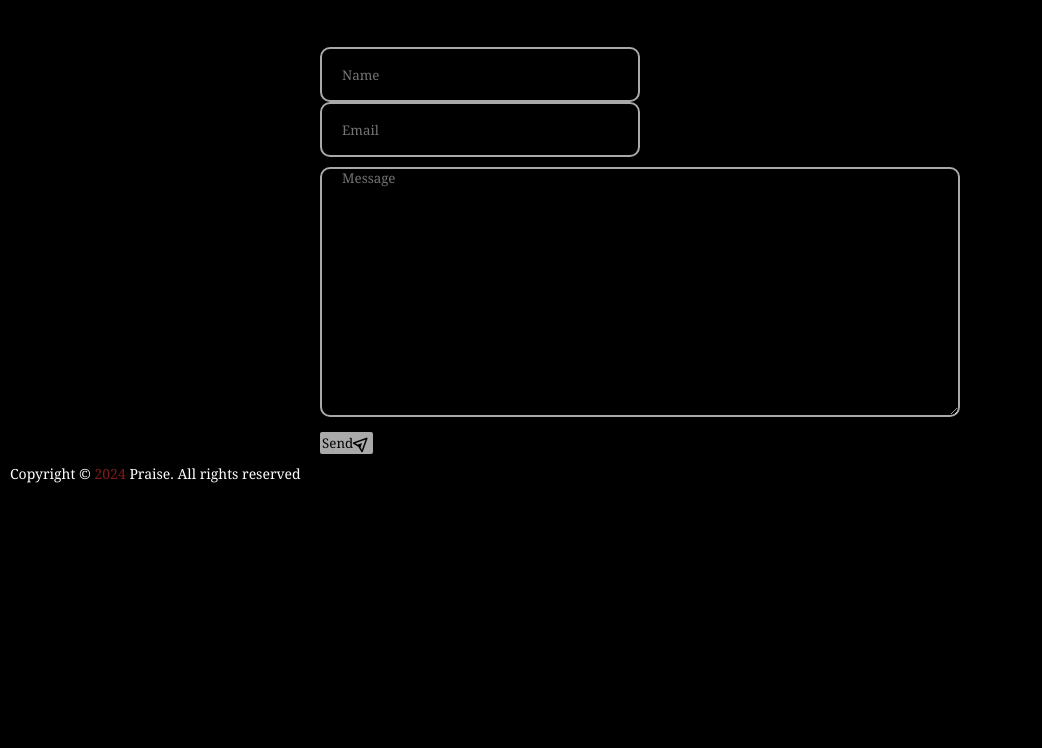
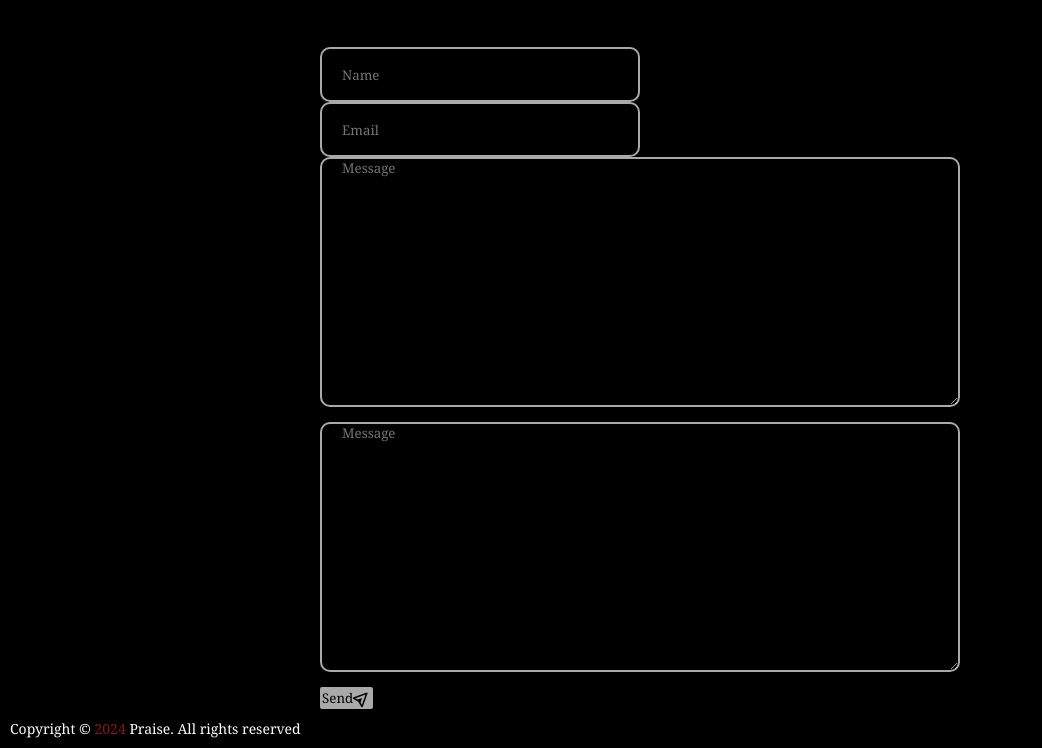
Before and after one commit to Lolu-467/Lolu-467.github.io, a plain HTML site: page index.html in a window 1280 px wide. Shown: the part 3713-4461 px from the top of the page, without its empty margins (0-1042 px from the left). Before the commit the page ends 4206 px from the top, so only its background shows below. Drawn offline with nearby package versions, Linux system fonts and the light colour scheme.

Commit message:
Update index.html

```diff
--- a/index.html
+++ b/index.html
@@ -143,6 +143,7 @@
                     <div class="form-inputs">
                         <input type="text" class="input-field" placeholder="Name" required>
                         <input type="text" class="input-field" placeholder="Email" required>
+                        <textarea placeholder="Message"required></textarea>
                     </div>
                     <div class="text-area">
                         <textarea placeholder="Message"required></textarea>
```
